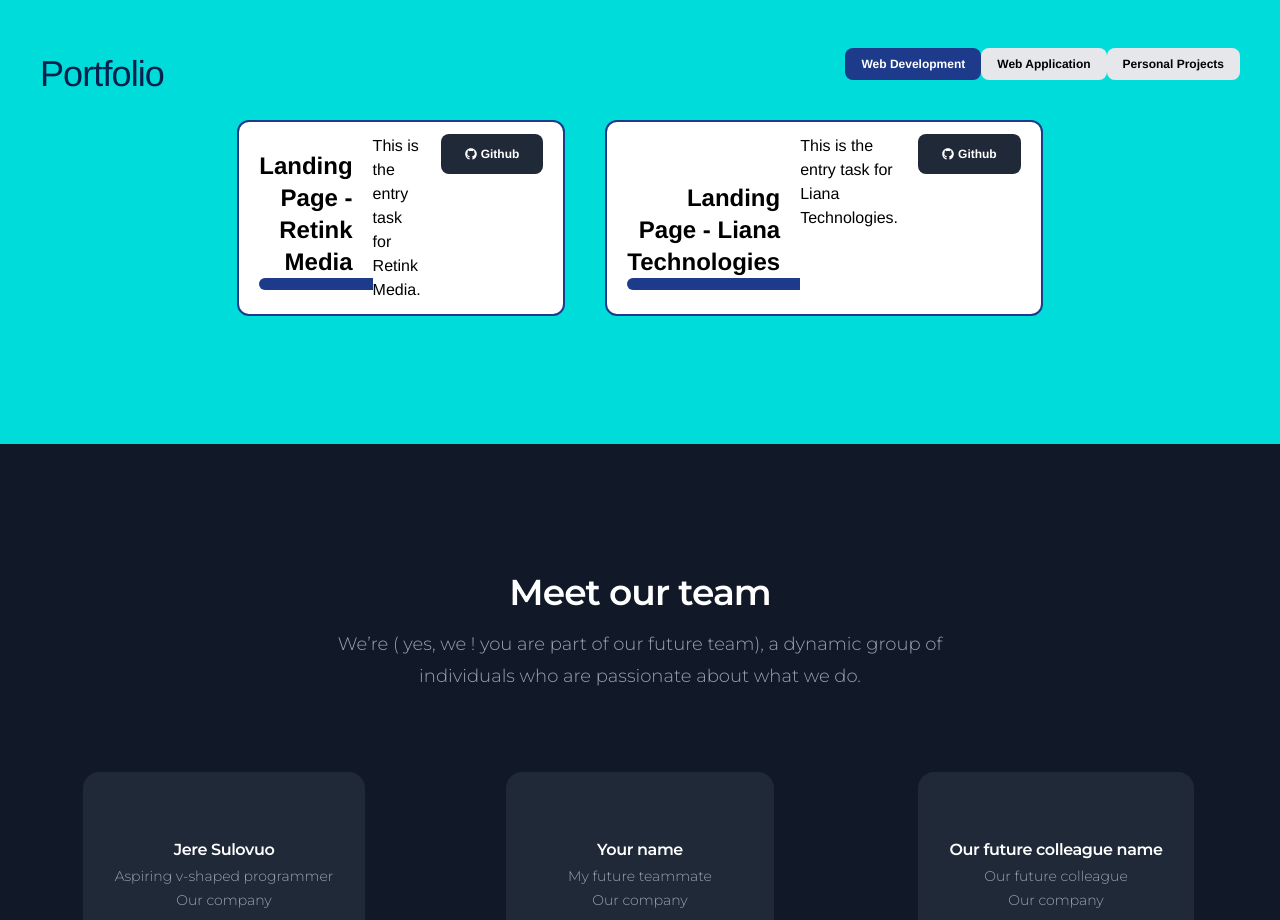
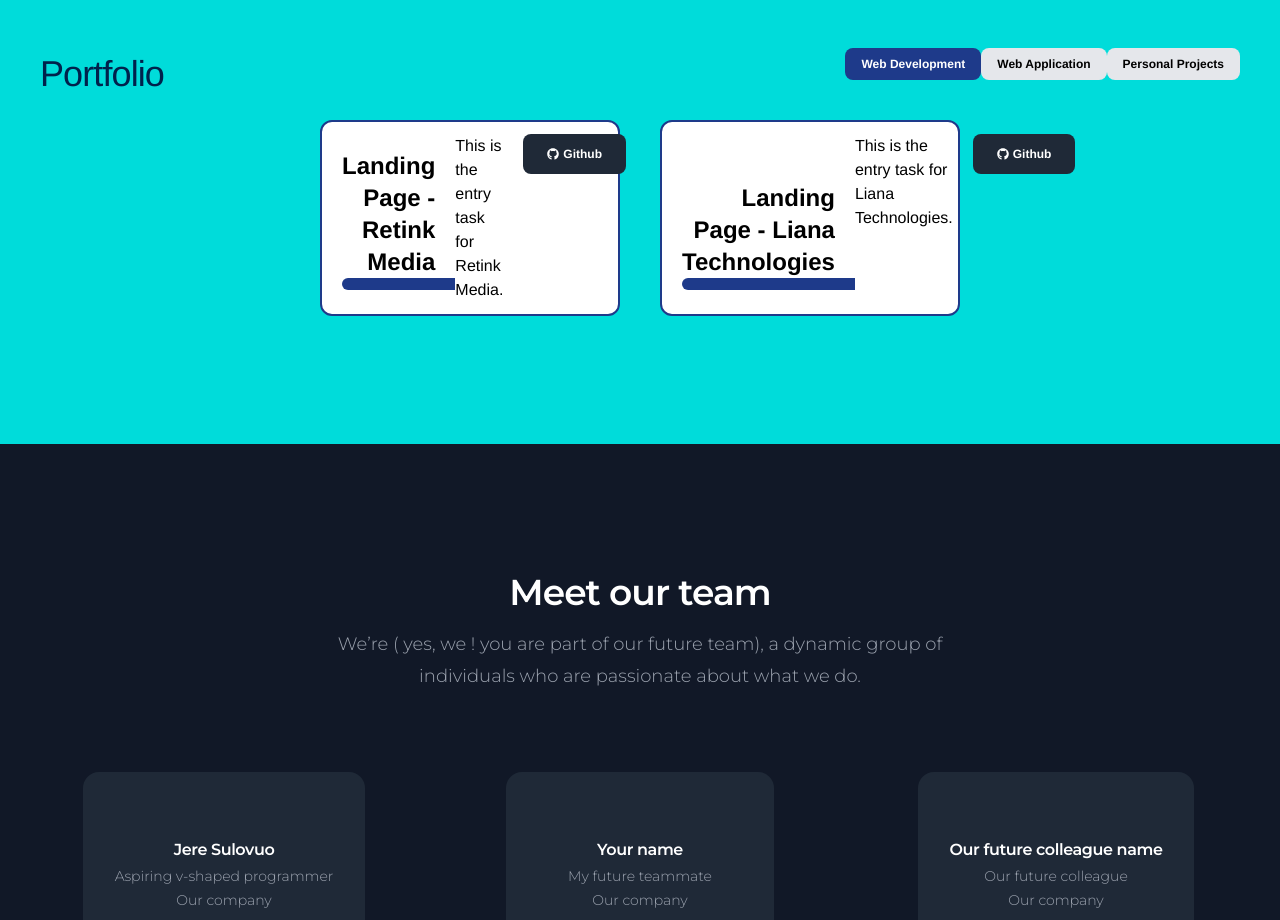
Before and after one commit to chungvuiloong/simple_portfolio, a React (Create React App) app: page / in a window 1280 px wide. Shown: the part 1380-2300 px from the top of the page. Built offline with nearby package versions, Linux system fonts and the light colour scheme.

Commit message:
FIxed card size.

```diff
--- a/src/pages/ProjectCard.tsx
+++ b/src/pages/ProjectCard.tsx
@@ -25,23 +25,24 @@ export const ProjectCard: React.FC<ProjectCardProps> = ({ project }) => {
     const { title, description, imageUrl, demoUrl, githubUrl } = project;
     return (
     <Card className='
-    sm:
         basis-1/4
         pl-5 py-3
+
         border-2 border-blue-900 rounded-xl
+        min-w-[200px]
         font-san'
     >
-        <Typography variant='h4' className='pb-3 text-end self-end w-full'>
+        <Typography variant='h4' className='basis-1/4 pb-3 text-end self-end w-full'>
             <div className='pr-5'>{title}</div>
             <hr className="h-3 border-t-0 bg-blue-900 rounded-l-lg" />
         </Typography>
-        <CardBody className="pr-5">
+        <CardBody className="basis-1/4 pr-5">
             <Typography variant='paragraph'>
                 {description}
             </Typography>
         </CardBody>
 
-        <CardFooter className="pr-5 flex justify-between">
+        <CardFooter className="basis-1/4  pr-5 flex justify-between">
             {/* <a
                 href={demoUrl}
                 target="_blank"
```
